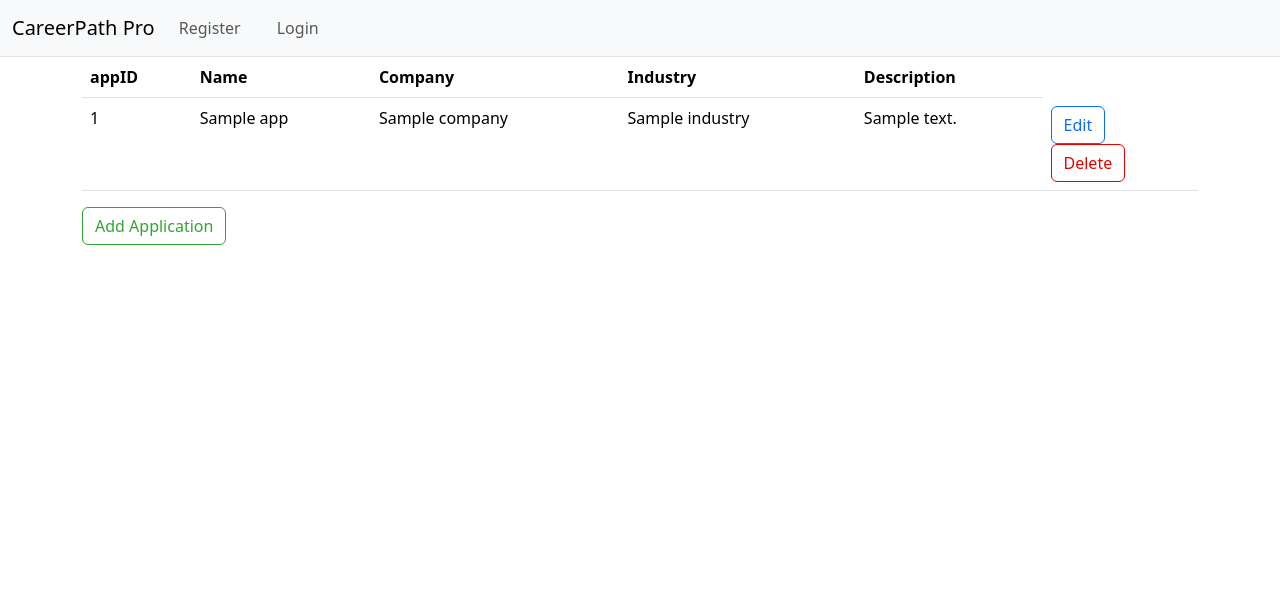
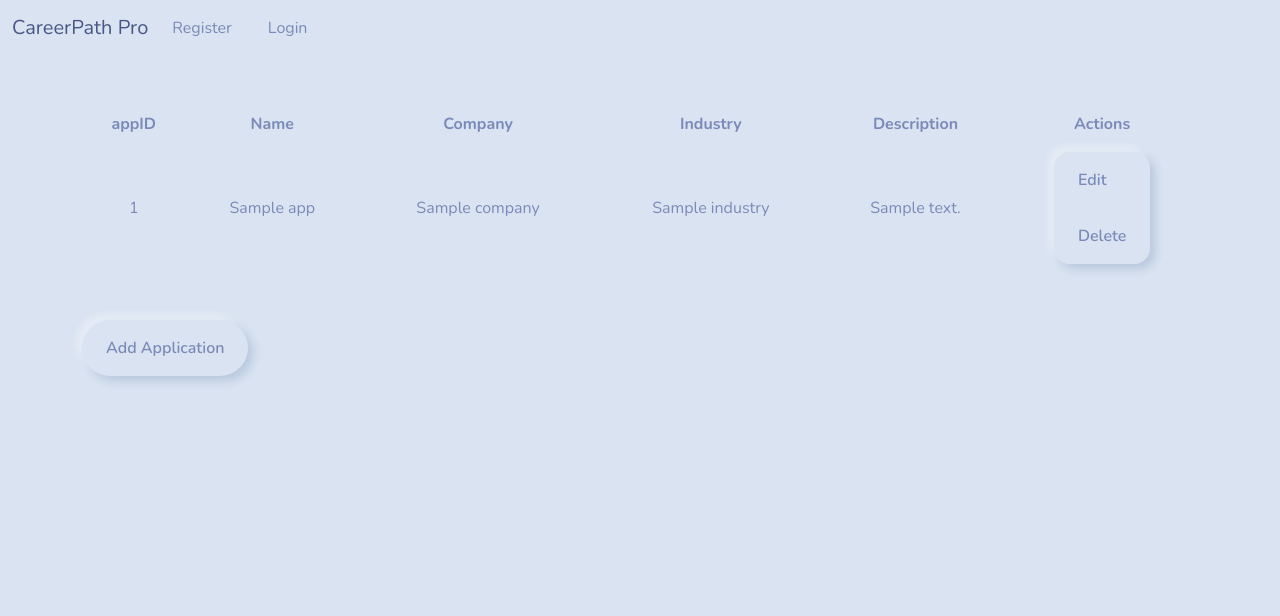
Before and after one commit to Code-Crusaders-00/CareerPath-Pro, a Node server app: template Project Code/views/pages/applications.ejs in a window 1280 px wide. Shown: the top 616 px of the page. Run offline with Node 20, Linux system fonts and the light colour scheme; the template is opened without the code that fills it: most values are stand-ins (such as "Sample title", 1, 10 or a date in 2020).

Commit message:
modified css

```diff
--- a/Project Code/views/pages/applications.ejs
+++ b/Project Code/views/pages/applications.ejs
@@ -7,25 +7,6 @@
         margin: auto;
     }
 
-    #del-btn {
-        color: 	#E60000;
-        border-color: 	#E60000;
-    }
-
-    #del-btn:hover {
-        background-color: 	#E60000;
-        color: white;
-    }
-
-    #add-btn {
-        color: #32A431;
-        border-color: #32A431;
-    }
-
-    #add-btn:hover {
-        background-color: #32A431;
-        color: white;
-    }
 </style>
 
 <main>
@@ -33,7 +14,7 @@
         <% if (apps.length == 0) { %>
             <h1>No applications added yet!</h1>
         <% } else { %>
-            <table class="table">
+            <table class="table table-hover text-center align-middle mt-5 mb-5">
                 <thead>
                 <tr>
                     <th scope="col">appID</th>
@@ -41,6 +22,7 @@
                     <th scope="col">Company</th>
                     <th scope="col">Industry</th>
                     <th scope="col">Description</th>
+                    <th scope="col">Actions</th>
                 </tr>
                 </thead>
                 <tbody>
@@ -52,17 +34,19 @@
                         <td><%= apps[i].industry %></td>
                         <td><%= apps[i].description %></td>
                         <td>
+                        <div class="btn-group-vertical">
                             <form action="/job-applications/edit/<%= apps[i].appid %>" method="GET">
-                                <button type="submit" class="btn btn-outline-primary" id="edit-btn">
+                                <button type="submit" class="btn" id="edit-btn">
                                     Edit
                                 </button>
                             </form>
                             <form action="/job-applications/delete" method="POST">
                                 <input type="hidden" name="applicationid" value="<%= apps[i].appid %>">
-                                <button type="submit" class="btn btn-outline-primary" id="del-btn">
+                                <button type="submit" class="btn" id="del-btn">
                                     Delete
                                 </button>
                             </form>
+                        </div>
                         </td>
                     </tr>
                     <% } %>
@@ -70,7 +54,7 @@
             </table>
         <% } %>
         <a href="/job-applications/add">
-        <button type="submit" class="btn btn-outline-primary" id="add-btn">
+        <button type="submit" class="btn btn-primary" id="add-btn">
             Add Application
         </button>
         </a>
--- a/Project Code/views/pages/home.ejs
+++ b/Project Code/views/pages/home.ejs
@@ -18,8 +18,6 @@
 
 
 <section class="pt-5 pb-5">
-
-
                 <div class="row">
                     <div class="col-1">
                     </div>
--- a/Project Code/views/partials/head.ejs
+++ b/Project Code/views/partials/head.ejs
@@ -7,6 +7,7 @@
       content="width=device-width, initial-scale=1, shrink-to-fit=no" />
     <meta name="description" content="" />
     <title>CareerPath Pro</title>
-    <link href="https://cdn.jsdelivr.net/npm/bootstrap@5.3.2/dist/css/bootstrap.min.css" rel="stylesheet" integrity="sha384-T3c6CoIi6uLrA9TneNEoa7RxnatzjcDSCmG1MXxSR1GAsXEV/Dwwykc2MPK8M2HN" crossorigin="anonymous">
+    <!--<link href="https://cdn.jsdelivr.net/npm/bootstrap@5.3.2/dist/css/bootstrap.min.css" rel="stylesheet" integrity="sha384-T3c6CoIi6uLrA9TneNEoa7RxnatzjcDSCmG1MXxSR1GAsXEV/Dwwykc2MPK8M2HN" crossorigin="anonymous">-->
+    <link rel="stylesheet" href="https://bootswatch.com/5/morph/bootstrap.min.css" />
   </head>
   <body>
```
Also changed, not shown: Project Code/views/pages/jobBoard.ejs (+0 -14 lines).
